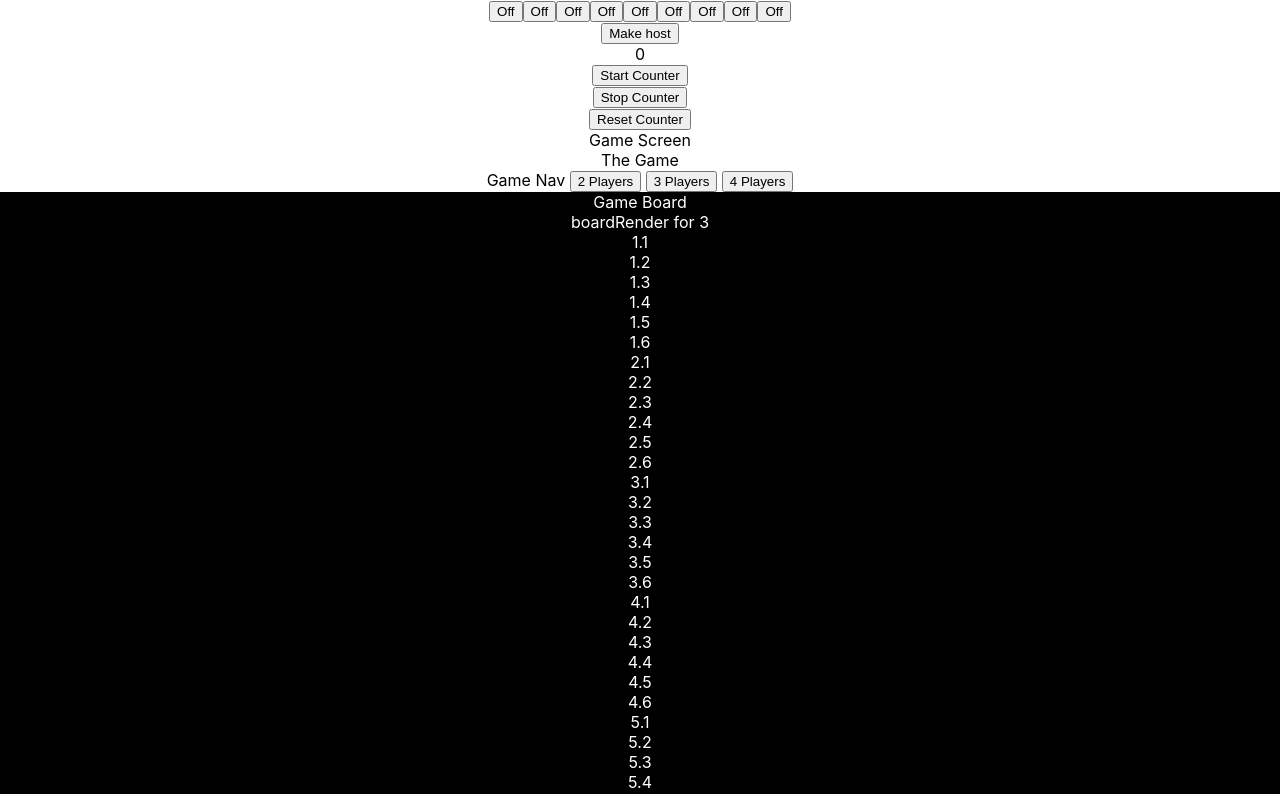
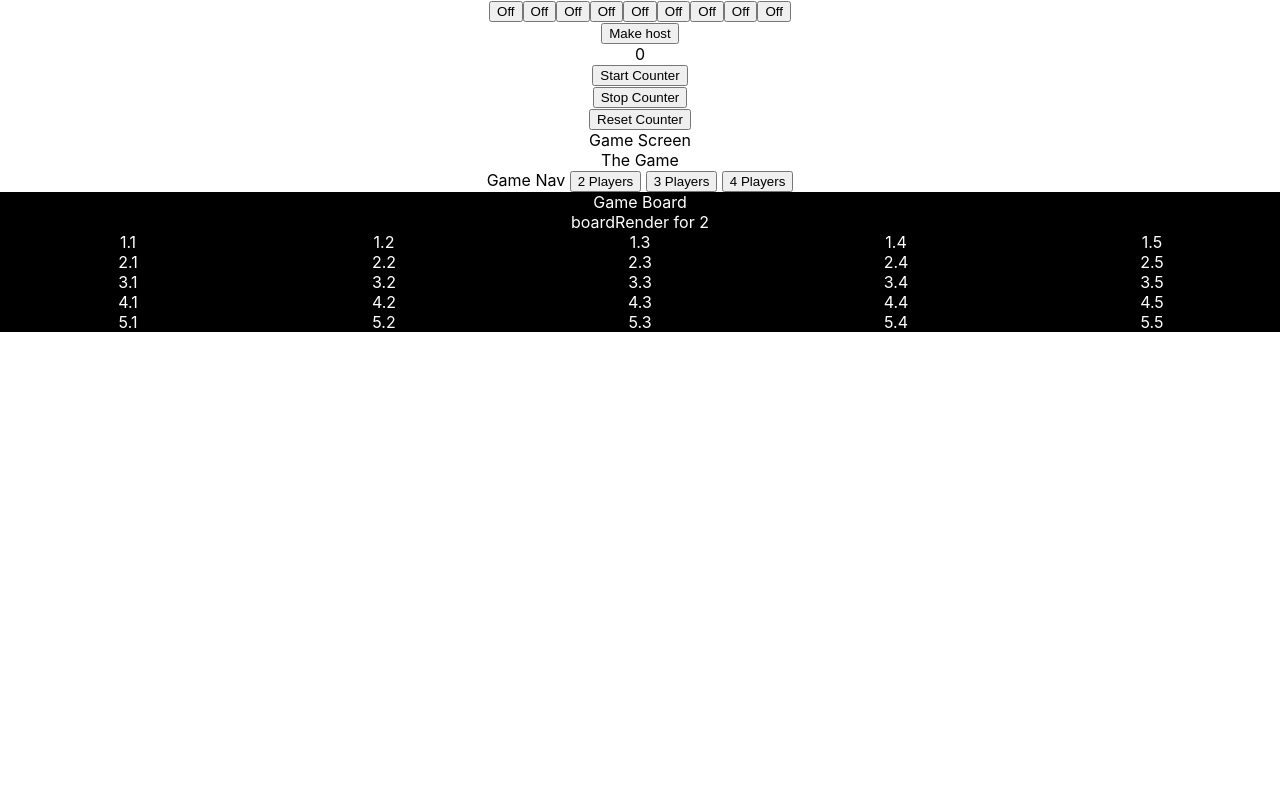
Before and after one commit to fredy-laksmono/colonizer, a React (Create React App) app in the folder client/: page / in a window 1280 px wide. Shown: the top 794 px of the page. Built offline with nearby package versions, Linux system fonts and the light colour scheme; no server answers.

Commit message:
Add: game grid layout

```diff
--- a/client/src/pages/Game.js
+++ b/client/src/pages/Game.js
@@ -4,7 +4,7 @@
 import GameBoard from "../components/GameBoard";
 
 const Game = () => {
-  const [playerNumber, setPlayerNumber] = useState(3);
+  const [playerNumber, setPlayerNumber] = useState(2);
   let gameWrapperRender = (
     <div>
       <div>The Game</div>
--- a/client/src/styles/game.css
+++ b/client/src/styles/game.css
@@ -6,3 +6,9 @@
     overflow: hidden;
     color: white
 }
+
+#game-board-wrapper-2{
+    display: grid;
+    grid-template-columns: 1fr 1fr 1fr 1fr 1fr;
+    grid-template-columns: 1fr 1fr 1fr 1fr 1fr;
+}
```
